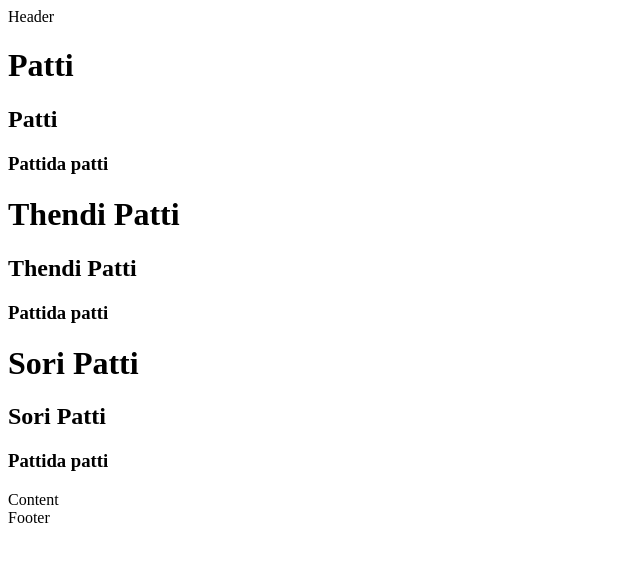
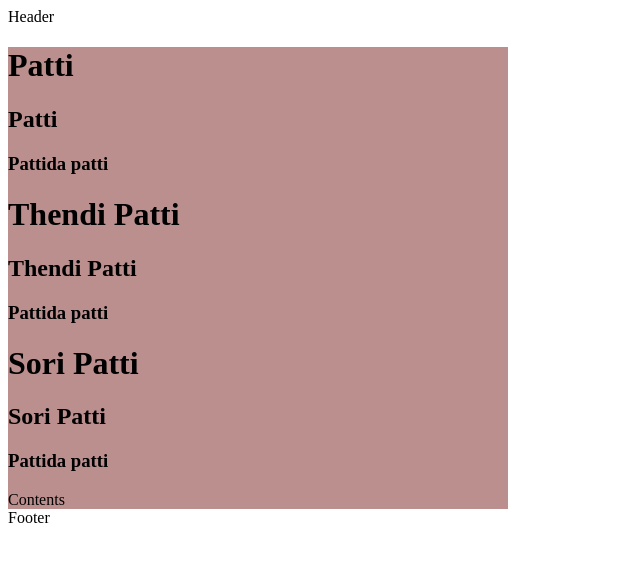
Before and after one commit to NarrowGate/fe-portal, a React (Vite) app: page / in a window 1280 px wide. Shown: the top 562 px of the page, without its empty margins (0-640 px from the left). Built offline with nearby package versions, Linux system fonts and the light colour scheme.

Commit message:
Base header, footer and content

```diff
--- a/src/App.jsx
+++ b/src/App.jsx
@@ -1,6 +1,8 @@
 // import React from "react";
 import { createRoot } from "react-dom/client";
-import Pet from "./components/Pet.jsx";
+import Header from "./components/Header/Header.jsx";
+import Content from "./components/Content/Content.jsx";
+import Footer from "./components/Footer/Footer.jsx";
 
 // const App = () => {
 //   return React.createElement("div", {}, [
@@ -23,14 +25,12 @@ import Pet from "./components/Pet.jsx";
 const App = () => {
   return (
     <div>
-      <div>Header</div>
+      <Header />
+      <div></div>
       <div>
-        <Pet name="Patti" animal="Patti" breed="Pattida patti" />
-        <Pet name="Thendi Patti" animal="Thendi Patti" breed="Pattida patti" />
-        <Pet name="Sori Patti" animal="Sori Patti" breed="Pattida patti" />
+        <Content />
       </div>
-      <div>Content</div>
-      <div>Footer</div>
+      <Footer />
     </div>
   );
 };
--- /dev/null
+++ b/src/components/Content/Content.jsx
@@ -0,0 +1,15 @@
+import Pet from "../Pet.jsx";
+import styles from "./Content.module.css";
+
+const Content = () => {
+  return (
+    <div className={styles.content}>
+      <Pet name="Patti" animal="Patti" breed="Pattida patti" />
+      <Pet name="Thendi Patti" animal="Thendi Patti" breed="Pattida patti" />
+      <Pet name="Sori Patti" animal="Sori Patti" breed="Pattida patti" />
+      Contents
+    </div>
+  );
+};
+
+export default Content;
--- /dev/null
+++ b/src/components/Content/Content.module.css
@@ -0,0 +1,5 @@
+.content {
+  background-color: rosybrown;
+  height: 100%;
+  width: 500px;
+}
--- a/src/components/Contents/Contents.jsx
+++ /dev/null
@@ -1 +0,0 @@
-sdkfk
--- /dev/null
+++ b/src/components/Footer/Footer.jsx
@@ -0,0 +1,5 @@
+const Footer = () => {
+  return <div>Footer</div>;
+};
+
+export default Footer;
--- /dev/null
+++ b/src/components/Footer/Footer.module.css
@@ -0,0 +1,3 @@
+.footerWrap {
+  border: red 1px solid;
+}
--- /dev/null
+++ b/src/components/Header/Header.jsx
@@ -0,0 +1,5 @@
+const Header = () => {
+  return <div>Header</div>;
+};
+
+export default Header;
```
